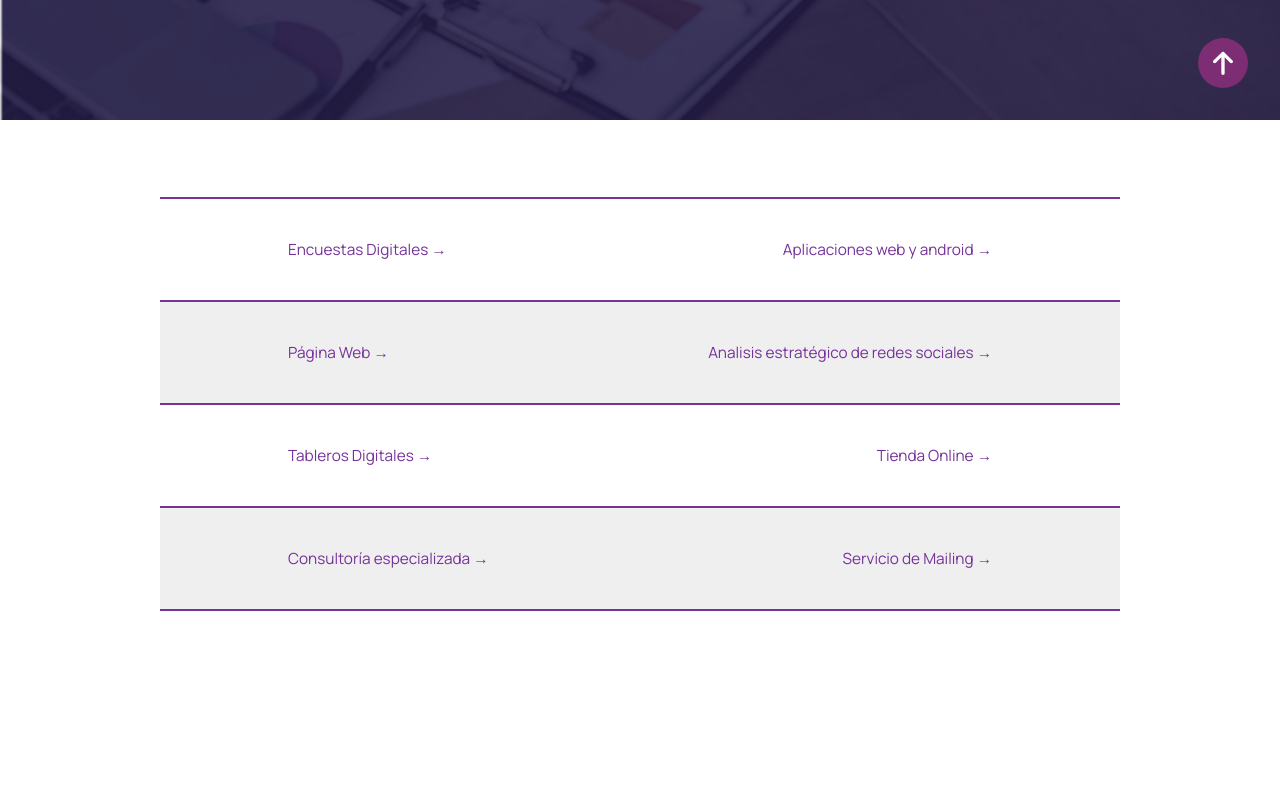
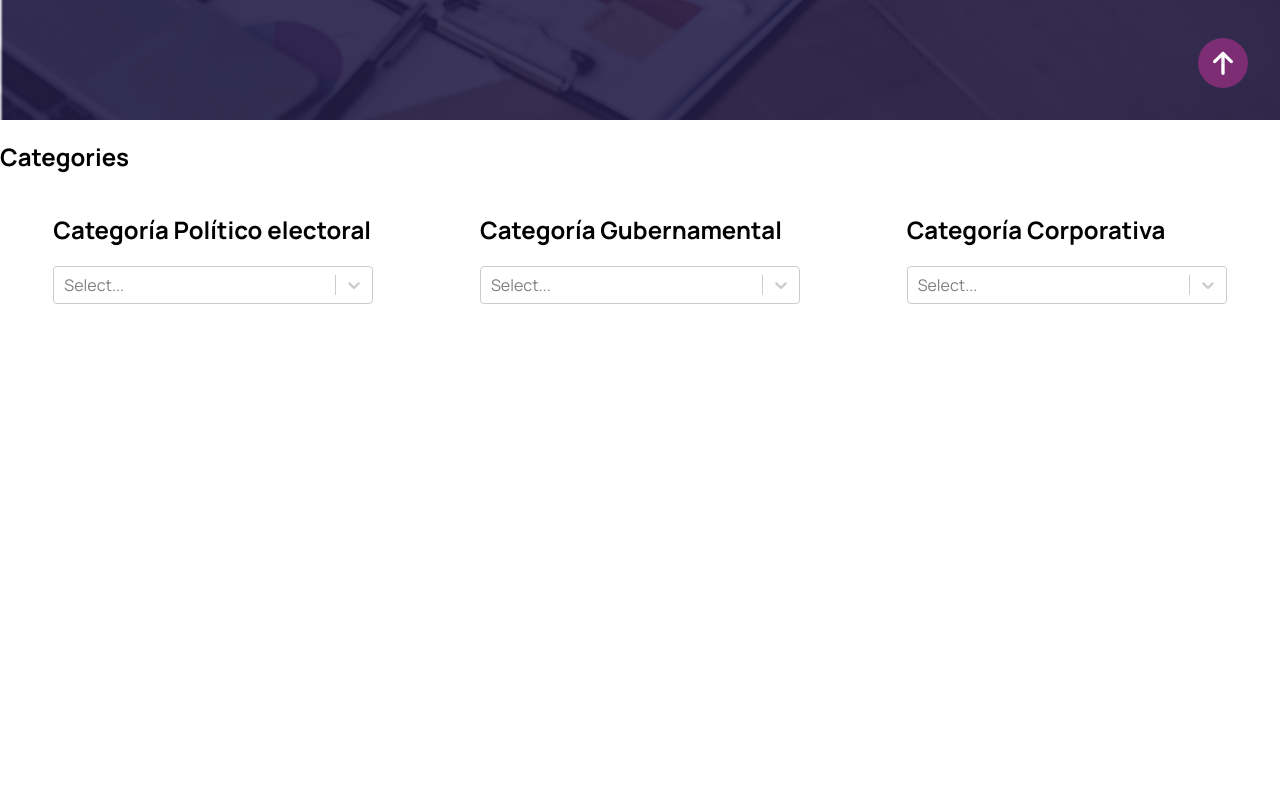
Before and after one commit to ForeverMikk/binahria-page, a React (Create React App) app: page /catalogo in a window 1280 px wide. Shown: the part 680-1480 px from the top of the page. Built offline with nearby package versions, Linux system fonts and the light colour scheme.

Commit message:
new dropdown fuctions

```diff
--- a/package.json
+++ b/package.json
@@ -22,6 +22,7 @@
     "react-player": "^2.9.0",
     "react-router-dom": "^5.2.0",
     "react-scripts": "4.0.3",
+    "react-select": "^5.4.0",
     "react-tsparticles": "^1.27.0",
     "react-vis": "^1.11.7",
     "web-vitals": "^1.1.2"
--- a/src/components/Catalogo/Catalogo.js
+++ b/src/components/Catalogo/Catalogo.js
@@ -1,4 +1,5 @@
 import React, { Component } from 'react'
+import CatalogoCategories from './CatalogoCategories/CatalogoCategories'
 import CatalogoHeader from './CatalogoHeader/CatalogoHeader'
 import CatalogoList from './CatalogoList/CatalogoList'
 import ProductosBasicos from './ProductosBasicos/ProductosBasicos'
@@ -12,10 +13,11 @@ export default class Catalogo extends Component {
         return (
             <section id="catalogo\">
                 <CatalogoHeader/>
-                <CatalogoList/>
+                <CatalogoCategories />
+                {/* <CatalogoList/>
                 <br></br>
                 <ProductosBasicos/>
-                <ProductosEspeciales/>
+                <ProductosEspeciales/> */}
             </section>
         )
     }
--- /dev/null
+++ b/src/components/Catalogo/CatalogoCategories/CatalogoCategories.css
@@ -0,0 +1,9 @@
+.catalog-categories {
+    height: 100vh;
+}
+
+.catalog-categories .categories {
+    display: flex;
+    align-items: center;
+    justify-content: space-around;
+}
--- /dev/null
+++ b/src/components/Catalogo/CatalogoCategories/CatalogoCategories.jsx
@@ -0,0 +1,25 @@
+import React from 'react';
+import CategoriesDropdown from './CategoriesDropdown/CategoriesDropdown';
+
+import './CatalogoCategories.css';
+
+const options = [
+    { value: 'category-1', label: 'Categoria 1'},
+    { value: 'category-2', label: 'Categoria 2'},
+    { value: 'category-3', label: 'Categoria 3'},
+]
+
+const CatalogoCategories = () => {
+    return (
+        <div className='catalog-categories'>
+            <h1>Categories</h1>
+            <div className="categories">
+                <CategoriesDropdown title='Categoría Político electoral' options={options}/>
+                <CategoriesDropdown title='Categoría Gubernamental' options={options}/>
+                <CategoriesDropdown title='Categoría Corporativa' options={options}/>
+            </div>
+        </div>
+    )
+}
+
+export default CatalogoCategories;
--- /dev/null
+++ b/src/components/Catalogo/CatalogoCategories/CategoriesDropdown/CategoriesDropdown.css
@@ -0,0 +1,7 @@
+.cat-dropdown {
+    display: flex;
+    flex-direction: column;
+}
+.dropdown {
+    width: 20rem;
+}
--- /dev/null
+++ b/src/components/Catalogo/CatalogoCategories/CategoriesDropdown/CategoriesDropdown.jsx
@@ -0,0 +1,16 @@
+import React from 'react';
+import Select from 'react-select';
+
+import './CategoriesDropdown.css';
+
+const CategoriesDropdown = ({title, options}) => {
+    return (
+        <div className='cat-dropdown'>
+            <h1>{title}</h1>
+
+            <Select className='dropdown' options={options} />
+        </div>
+    )
+}
+
+export default CategoriesDropdown;
--- a/src/components/Catalogo/CatalogoHeader/CatalogoHeader.css
+++ b/src/components/Catalogo/CatalogoHeader/CatalogoHeader.css
@@ -8,7 +8,7 @@
 }
 
 #catalogo-header .top{
-    padding-top: 10vw;
+    padding-top: 5vw;
     padding-left: 10vw;
     font-size: 1.1vw;
     text-transform: uppercase;
--- a/src/components/Conocenos/Conocenos.js
+++ b/src/components/Conocenos/Conocenos.js
@@ -11,7 +11,7 @@ export default class Conocenos extends Component {
 
     render() {
         return (
-            <section id="conocenos">
+            <section id="conocenos" path='/conocenos'>
                 <ConocenosHeader />
                 <ConocenosText/>
                 <ConocenosCarousel/>
```
Also changed, not shown: 1 other file (tests, documents, lock files or other folders).
